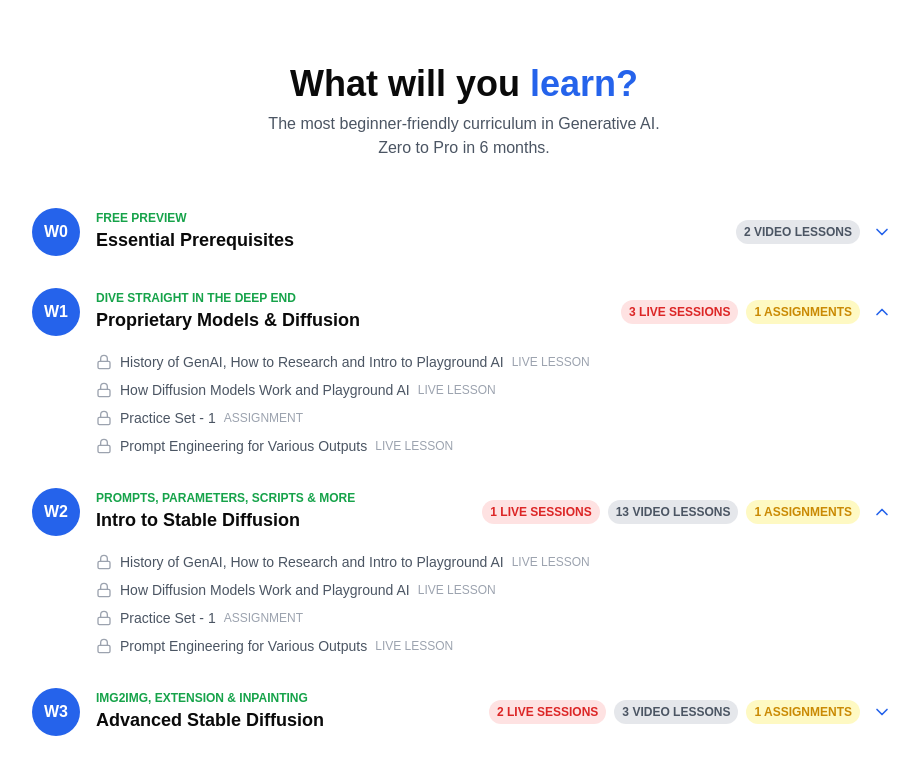
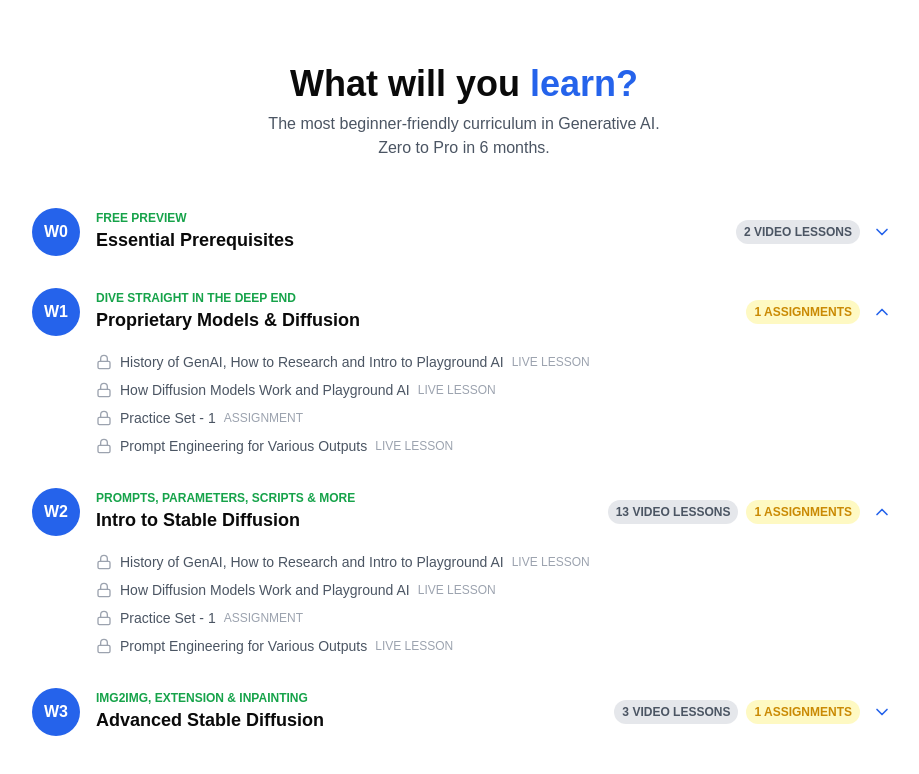
Before and after one commit to vamshichintu002/Course-Landing-Page, a Next.js app: page / in a window 1280 px wide. Shown: the top 774 px of the page, without its empty margins (176-1095 px from the left). Built offline with nearby package versions, Linux system fonts and the light colour scheme.

Commit message:
removing live

```diff
--- a/components/curriculum-section.tsx
+++ b/components/curriculum-section.tsx
@@ -19,8 +19,7 @@ const initialModules = [
     title: "Proprietary Models & Diffusion",
     type: "DIVE STRAIGHT IN THE DEEP END",
     lessons: [
-      { type: "live", count: 3 },
-      { type: "assignment", count: 1 }
+    { type: "assignment", count: 1 }
     ],
     expanded: true,
     subLessons: [
@@ -35,7 +34,7 @@ const initialModules = [
     title: "Intro to Stable Diffusion",
     type: "PROMPTS, PARAMETERS, SCRIPTS & MORE",
     lessons: [
-      { type: "live", count: 1 },
+
       { type: "video", count: 13 },
       { type: "assignment", count: 1 }
     ],
@@ -51,7 +50,7 @@ const initialModules = [
     title: "Advanced Stable Diffusion",
     type: "IMG2IMG, EXTENSION & INPAINTING",
     lessons: [
-      { type: "live", count: 2 },
+
       { type: "video", count: 3 },
       { type: "assignment", count: 1 }
     ],
```
